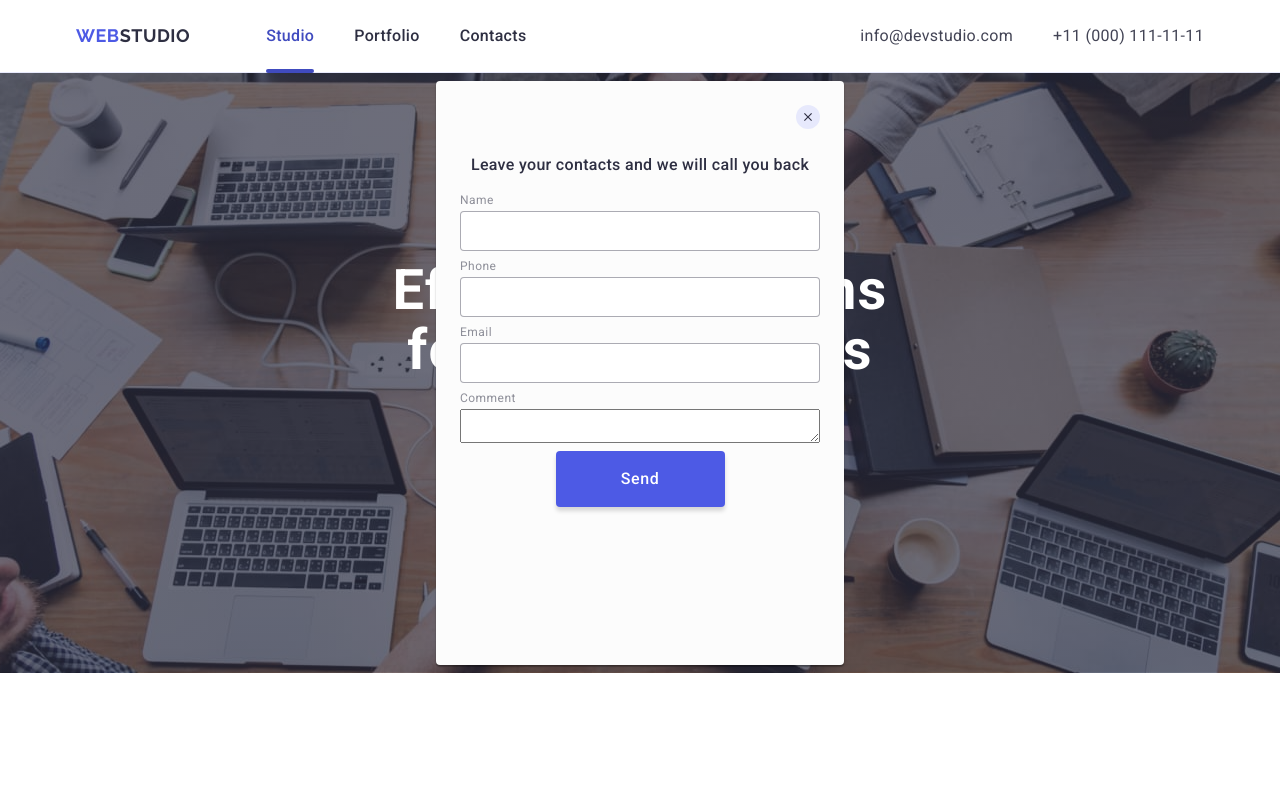
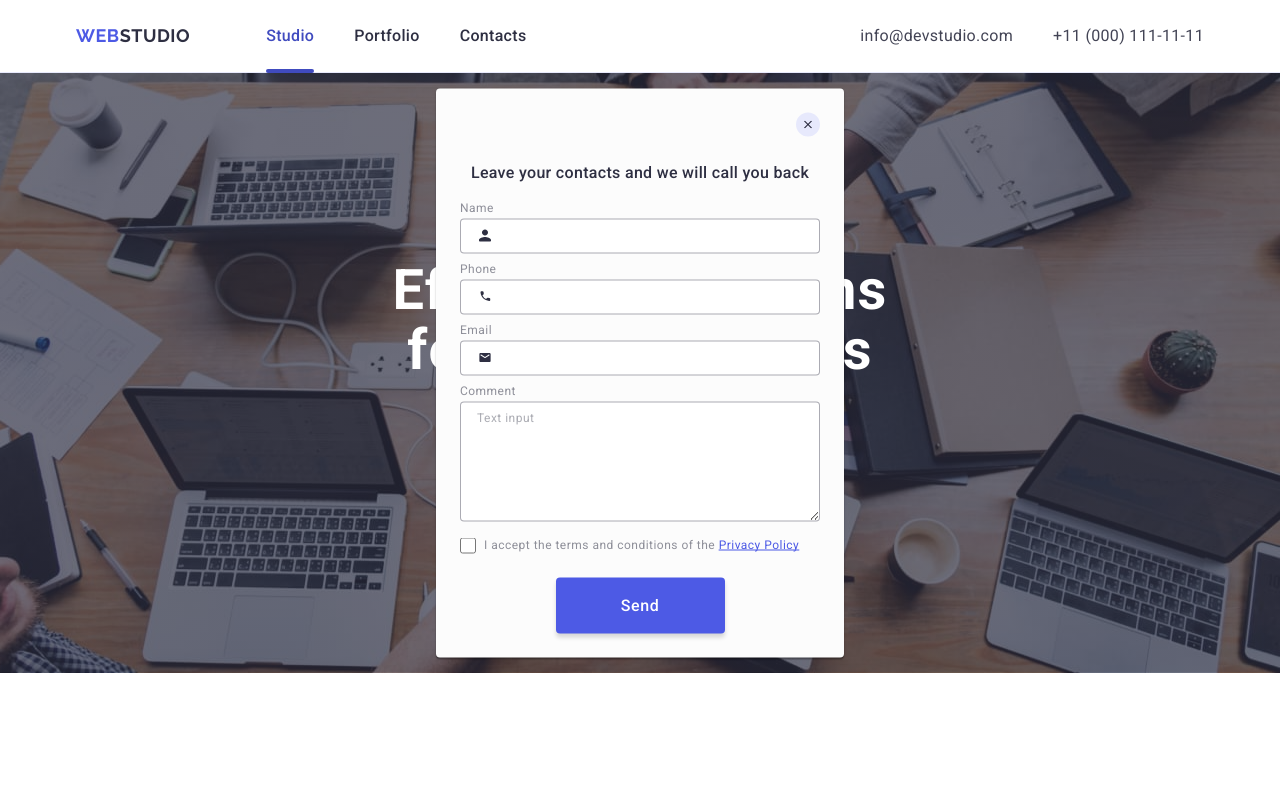
Before and after one commit to YuriiMakoveichuk/goit-markup-hw-05, a plain HTML site: page index.html in a window 1280 px wide. Shown: the top 789 px of the page. Drawn offline with nearby package versions, Linux system fonts and the light colour scheme.

Commit message:
modifi index and css files

```diff
--- a/css/style.css
+++ b/css/style.css
@@ -256,19 +256,27 @@ input {
     height: 56px;
 }
 
+/*  Form  */
+
 .form {
     max-width: 408px;
-    height: 584px;
     border-radius: 4px;
     box-shadow: 0 1px 1px 0 rgba(0, 0, 0, 0.14), 0 1px 3px 0 rgba(0, 0, 0, 0.12), 0 2px 1px 0 rgba(0, 0, 0, 0.2);
     background: #fcfcfc;
     position: absolute;
-    display: flex;
-    flex-direction: column;
     top: 50%;
     left: 50%;
     translate: -50% -50%;
     padding: 24px;
+    opacity: 0;
+    visibility: hidden;
+    pointer-events: none;
+}
+
+.form-open {
+    opacity:1;
+    pointer-events: auto;
+    visibility: visible;
 }
 
 .form-block {
@@ -276,18 +284,29 @@ input {
     height: 24px;
     border-radius: 50%;
     background-color: #e7e9fc;
+    margin-left: 336px;
+    margin-bottom: 24px;
+    cursor: pointer;
     display: flex;
     justify-content: center;
     align-items: center;
-    margin-left: 336px;
-    margin-bottom: 24px;
+    transition: background-color 250ms cubic-bezier(0.4, 0, 0.2, 1);
 }
 
 .form-block-svg {
-    display: flex;
     fill: #2e2f42;
-    justify-content: center;
-    display: flex;
+    transition: fill 250ms cubic-bezier(0.4, 0, 0.2, 1);
+}
+
+.form-block:hover,
+.form-block:focus {
+    background-color: #404bbf;
+
+}
+
+.form-block:hover .form-block-svg,
+.form-block:focus .form-block-svg {
+    fill: #ffffff;
 }
 
 .form-text {
@@ -297,28 +316,105 @@ input {
     margin-bottom: 16px;
 }
 
-.form-label {
+.form-list {
     display: flex;
     flex-direction: column;
-    cursor: pointer;
+    gap: 8px;
+    margin-bottom: 16px;
+}
+
+.form-item {
+    line-height: 0px;
+}
+
+.form-label {
+    display: block;
     font-size: 12px;
     line-height: 1.16667;
     letter-spacing: 0.04em;
     color: #8e8f99;
-    gap: 4px;
-    margin-bottom: 8px;
+    margin-bottom: 4px;
+}
+
+.form-block-input {
+    position: relative;
+}
+
+.form-input-svg {
+    width: 18px;
+    height: 24px;
+    padding: 3px 0;
+    fill: #2e2f42;
+    position: absolute;
+    top: 50%;
+    left: 16px;
+    transform: translateY(-50%);
 }
 
 .form-input {
+    border: none;
+    width: 100%;
     border: 1px solid rgba(46, 47, 66, 0.4);
     border-radius: 4px;
-    padding: 12px;
+    padding: 7px 12px 7px 38px;
 }
 
-/* .form-input:hover,
+
 .form-input:focus {
     border: 1px solid #4d5ae5;
-} */
+    outline: 0;
+}
+
+.form-input:focus + .form-input-svg {
+    fill: #4d5ae5;
+}
+
+.form-textarea {
+    height: 120px;
+    padding: 8px;
+    padding-left: 16px;
+}
+
+.form-textarea::placeholder {
+        font-size: 12px;
+        line-height: 1.16667;
+        letter-spacing: 0.04em;
+        color: rgba(46, 47, 66, 0.4);
+}
+
+.form-textarea:focus::placeholder {
+    color: #4d5ae5;
+}
+
+.form-checkbox {
+    display: flex;
+    margin-bottom: 24px;
+}
+
+.form-checkbox-input {
+    border: none;
+    width: 16px;
+    height: 16px;
+    margin-right: 8px;
+    border-radius: 2px;
+    border: 1px solid rgba(46, 47, 66, 0.4);
+}
+
+.form-checkbox-text {
+    font-size: 12px;
+        line-height: 1.16667;
+        letter-spacing: 0.04em;
+        color: #8e8f99;
+}
+
+.form-checkbox-link {
+    font-size: 12px;
+    line-height: 1.33333;
+    letter-spacing: 0.04em;
+    text-decoration: underline;
+    text-decoration-skip-ink: none;
+    color: #4d5ae5;
+}
 
 .form-button {
     padding: 16px 32px;
--- a/index.html
+++ b/index.html
@@ -66,7 +66,8 @@
           <h1 class="hero-title">Effective Solutions for Your Business</h1>
           <button class="hero-button" type="button">Order Service</button>
 
-          <form class="form">
+          <!-- Form -->
+          <form class="form form-open">
             <div class="form-block">
               <svg class="form-block-svg" width="8" height="8">
                 <use href="./images/icons.svg#icon-close-black"></use>
@@ -75,20 +76,71 @@
             <p class="form-text">
               Leave your contacts and we will call you back
             </p>
-            <label class="form-label"
-              >Name<input class="form-input" type="text"
-            /></label>
-            <label class="form-label"
-              >Phone<input class="form-input" type="text"
-            /></label>
-            <label class="form-label"
-              >Email<input class="form-input" type="text"
-            /></label>
-            <label class="form-label"
-              >Comment
-              <textarea></textarea>
-            </label>
-            <button class="form-button">Send</button>
+            <ul class="form-list">
+              <li class="form-item">
+                <label class="form-label" for="name">Name</label>
+                <div class="form-block-input">
+                  <input
+                    class="form-input"
+                    type="text"
+                    name="username"
+                    id="name"
+                  />
+                  <svg class="form-input-svg" width="12" height="12">
+                    <use href="./images/icons.svg#icon-person-black"></use>
+                  </svg>
+                </div>
+              </li>
+              <li class="form-item">
+                <label class="form-label" for="phone">Phone</label>
+                <div class="form-block-input">
+                  <input
+                    class="form-input"
+                    type="tel"
+                    name="phone"
+                    id="phone"
+                  />
+                  <svg class="form-input-svg" width="12" height="12">
+                    <use href="./images/icons.svg#icon-phone-black"></use>
+                  </svg>
+                </div>
+              </li>
+              <li class="form-item">
+                <label class="form-label" for="email">Email</label>
+                <div class="form-block-input">
+                  <input
+                    class="form-input"
+                    type="email"
+                    name="email"
+                    id="email"
+                  />
+                  <svg class="form-input-svg" width="12" height="12">
+                    <use href="./images/icons.svg#icon-email-black"></use>
+                  </svg>
+                </div>
+              </li>
+              <li class="form-item">
+                <label class="form-label" for="comment">Comment</label>
+                <textarea
+                  class="form-input form-textarea"
+                  placeholder="Text input"
+                  id="comment"
+                ></textarea>
+              </li>
+            </ul>
+            <div class="form-checkbox">
+              <input
+                class="form-checkbox-input"
+                type="checkbox"
+                name="accept"
+                id="accept"
+              />
+              <label class="form-checkbox-text" for="accept">
+                I accept the terms and conditions of the
+                <a class="form-checkbox-link" href="">Privacy Policy</a>
+              </label>
+            </div>
+            <button class="form-button" type="submit">Send</button>
           </form>
         </div>
       </section>
```
